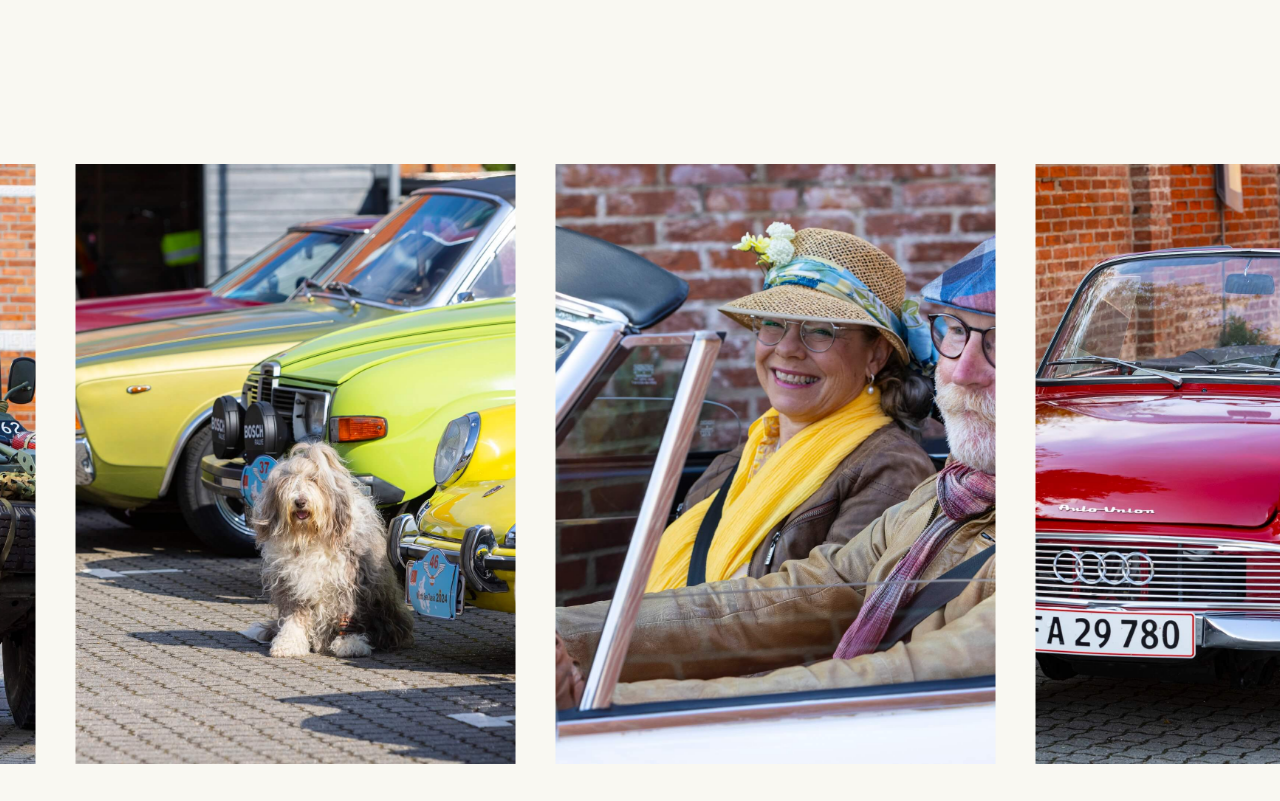
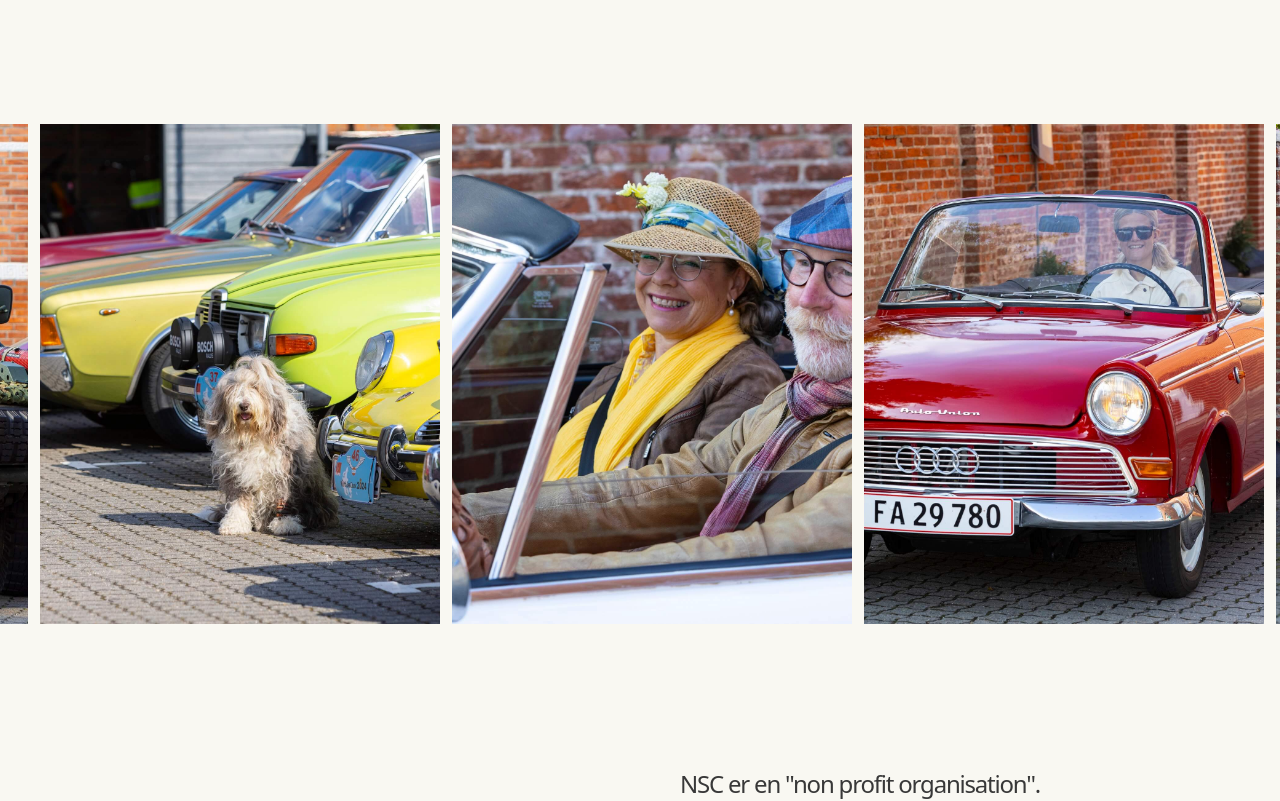
Before and after one commit to GustafGronlund/nsccc, a React (Vite) app: page /about in a window 1280 px wide. Shown: the part 2260-3061 px from the top of the page. Built offline with nearby package versions, Linux system fonts and the light colour scheme.

Commit message:
chore: refactored marquee for application

```diff
--- a/src/components/index.ts
+++ b/src/components/index.ts
@@ -1,8 +1,7 @@
 export * from './header';
-export * from './marquee';
-export * from './marquee-item';
 export * from './parallax-image';
 export * from './link-animation';
 export * from './footer';
 export * from './contact-input';
 export * from './rounded-button';
+export * from './marquee-images';
--- /dev/null
+++ b/src/components/marquee-images.tsx
@@ -0,0 +1,37 @@
+import Marquee from 'react-fast-marquee';
+
+export type MarqueeImagesProps = {
+  images: string[];
+  speed: number;
+  direction: 'left' | 'right' | 'up' | 'down';
+};
+
+export const MarqueeImages = ({
+  images,
+  speed,
+  direction,
+}: MarqueeImagesProps) => {
+  return (
+    <>
+      <Marquee
+        gradient={true}
+        gradientColor="#F3EEE9"
+        gradientWidth={0}
+        play={true}
+        speed={speed}
+        direction={direction}
+        pauseOnHover={false}
+        autoFill={true}
+      >
+        {images.map((src, index) => (
+          <img
+            key={`${src}-${index}`}
+            src={src}
+            alt="Bild på tomat"
+            className="mr-3 h-[200px] w-[150px] object-cover lg:h-[500px] lg:w-[400px]"
+          />
+        ))}
+      </Marquee>
+    </>
+  );
+};
--- a/src/components/marquee-item.tsx
+++ /dev/null
@@ -1,28 +0,0 @@
-import { motion } from 'framer-motion';
-
-type MarqueeItemProps = {
-  images: string[];
-  from: number;
-  to: string;
-};
-
-export const MarqueeItem = ({ images, from, to }: MarqueeItemProps) => {
-  return (
-    <motion.div
-      initial={{ x: `${from}` }}
-      animate={{ x: `${to}` }}
-      transition={{ duration: 20, repeat: Infinity, ease: 'linear' }}
-      className="flex flex-shrink-0"
-    >
-      {images.map((image, index) => {
-        return (
-          <img
-            className="h-150 w-120 object-cover pr-10"
-            src={image}
-            key={index}
-          />
-        );
-      })}
-    </motion.div>
-  );
-};
--- a/src/components/marquee.tsx
+++ /dev/null
@@ -1,13 +0,0 @@
-import { MarqueeItem } from '.';
-
-type MarqueeProps = {
-  images: string[];
-};
-
-export const Marquee = ({ images }: MarqueeProps) => {
-  return (
-    <div className="w-full overflow-hidden">
-      <MarqueeItem images={images} from={0} to={'-100%'} />
-    </div>
-  );
-};
--- a/src/pages/about-page.tsx
+++ b/src/pages/about-page.tsx
@@ -1,5 +1,5 @@
 import header from '../assets/img/about-page/about-marquee-6.jpg';
-import { Marquee, ParallaxImage } from '../components/';
+import { ParallaxImage, MarqueeImages } from '../components/';
 import { motion, useScroll, useTransform } from 'framer-motion';
 import { useRef, useMemo, useState, useEffect } from 'react';
 import { useScrollReveal } from '../hooks';
@@ -71,7 +71,7 @@ export const AboutPage = () => {
               ref={imageRef}
               src={scrollImages[currentImageIndex]}
               alt={`About image ${currentImageIndex + 1}`}
-              className="stickytop-[100px] left-10 hidden h-auto w-md object-cover lg:block"
+              className="sticky top-[100px] left-10 hidden h-auto w-md object-cover lg:block"
               style={{ y }}
               transition={{
                 y: {
@@ -90,7 +90,7 @@ export const AboutPage = () => {
             </label>
           </ScrollReveal>
           <ScrollReveal delay={0.2} initialY={30} duration={1.5}>
-            <p className="font-helvetica mb-10 text-2xl leading-tight font-light tracking-tighter text-[#383838]">
+            <p className="mb-10 cursor-default font-sans text-2xl leading-tight font-light tracking-tighter text-[#383838]">
               North Sea Classic (NSC) er en dag for personer, som holder af
               klassiske biler og veterankøretøjer, hvor det at sparke dæk og
               hygge sig med de andre løbsdeltagere er sat i højsædet. For at
@@ -100,7 +100,7 @@ export const AboutPage = () => {
             </p>
           </ScrollReveal>
           <ScrollReveal delay={0.2} initialY={30} duration={1.5}>
-            <p className="mb-10 font-sans text-2xl leading-tight font-light tracking-tighter text-[#383838]">
+            <p className="mb-10 cursor-default font-sans text-2xl leading-tight font-light tracking-tighter text-[#383838]">
               NSC er uden begrænsning af bilmærker og nationaliteter af
               køretøjerne, hvilket giver en anderledes mulighed for at møde
               andre deltagere med samme passion. Det er intentionen, at NSC
@@ -112,7 +112,7 @@ export const AboutPage = () => {
             </p>
           </ScrollReveal>
           <ScrollReveal delay={0.2} initialY={30} duration={1.5}>
-            <p className="mb-10 font-sans text-2xl leading-tight font-light tracking-tighter text-[#383838]">
+            <p className="mb-10 cursor-default font-sans text-2xl leading-tight font-light tracking-tighter text-[#383838]">
               Løbsgebyret indeholder morgenmad, middagsmad, aftensmad samt div.
               drikkevarer. Dagen starter og slutter ved Medborgerhuset, hvor man
               bl.a. får udleveret rutekort og løbsskilte. Turen har mange gange
@@ -126,19 +126,23 @@ export const AboutPage = () => {
           </ScrollReveal>
         </article>
       </section>
-      <section className="mt-40 flex w-full bg-red-500" />
+      <section className="flex w-full bg-red-500 lg:mt-30" />
       <section className="0">
         <div className="flex h-full w-full items-center justify-center text-white">
           <ScrollReveal delay={0.2} initialY={20} duration={1}>
-            <Marquee images={aboutPageMarqueeImages} />
+            <MarqueeImages
+              images={aboutPageMarqueeImages}
+              speed={60}
+              direction="left"
+            />
           </ScrollReveal>
         </div>
       </section>
-      <section className="flex h-[20rem] w-full flex-row">
+      <section className="flex h-[15rem] w-full flex-row lg:h-[20rem]">
         <section className="hidden h-full w-1/2 justify-center pr-40 lg:flex" />
         <section className="flex h-full w-full items-center p-10 lg:w-1/2">
           <ScrollReveal delay={0.2} initialY={0} duration={1.5}>
-            <p className="font-sans text-2xl leading-tight font-light tracking-tighter text-[#383838]">
+            <p className="cursor-default font-sans text-2xl leading-tight font-light tracking-tighter text-[#383838]">
               NSC er en "non profit organisation".
             </p>
           </ScrollReveal>
```
